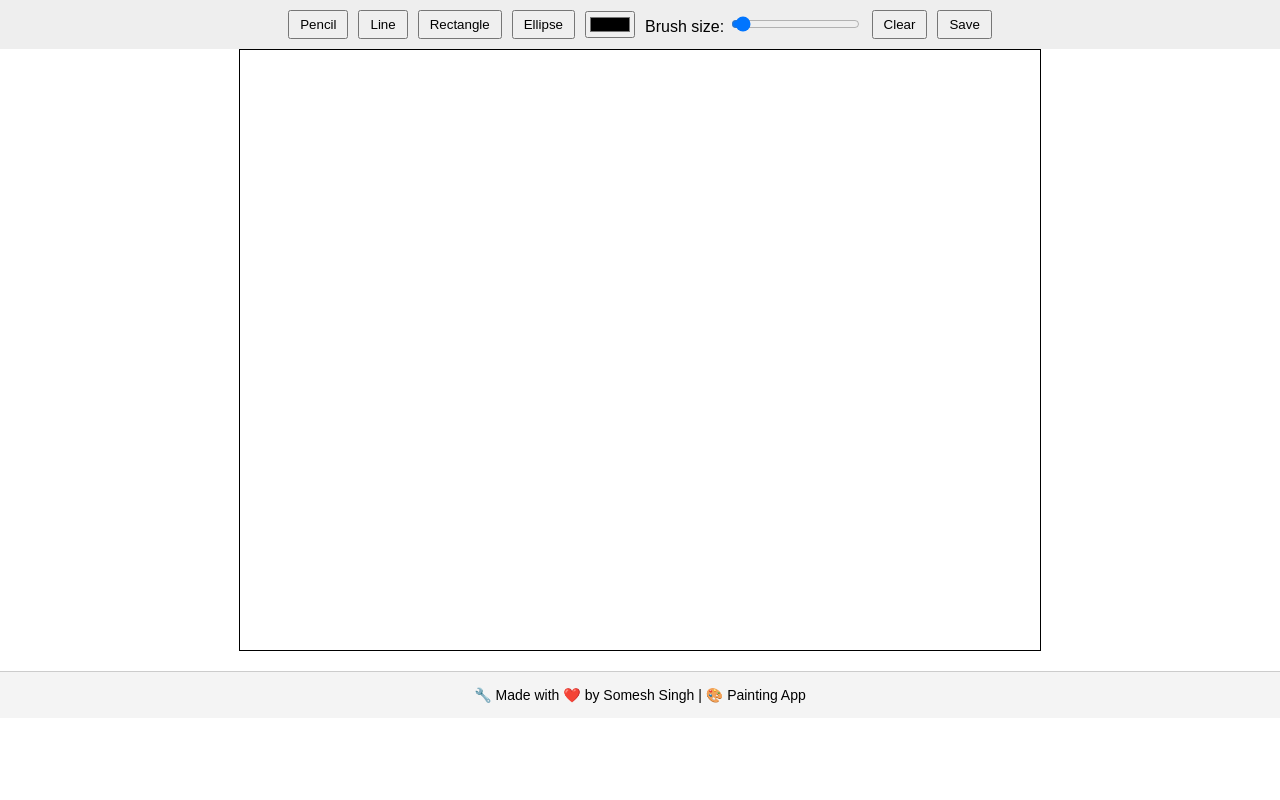
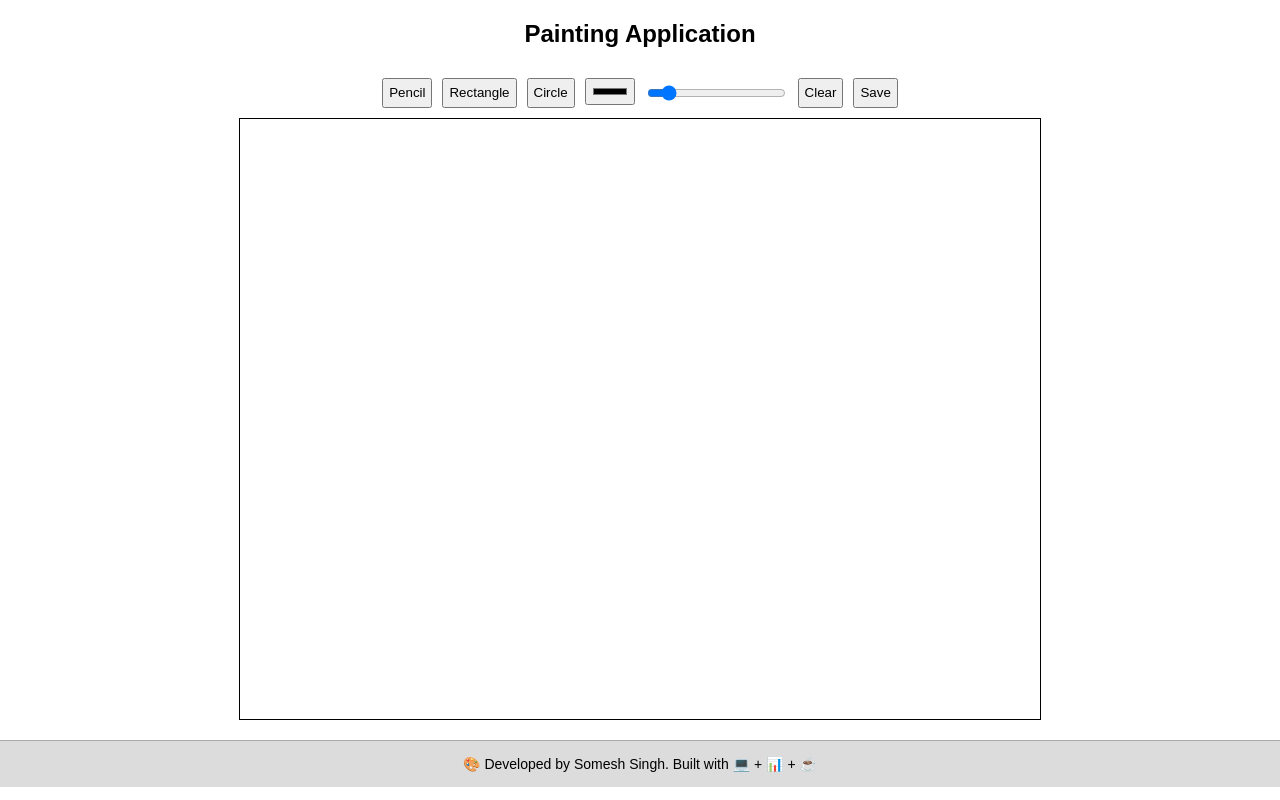
Before and after one commit to someshsingh-7251/Online-Painting-Website, a plain HTML site: page Index.html in a window 1280 px wide. Drawn offline with Linux system fonts and the light colour scheme.

Commit message:
Index.html

```diff
--- a/Index.html
+++ b/Index.html
@@ -1,136 +1,132 @@
 <!DOCTYPE html>
 <html lang="en">
   <head>
-  <meta charset="UTF-8"/>
-  <meta name="viewport" content="width=device-width, initial-scale=1.0"/>
-  <title>Painting Application</title>
+    <meta charset="UTF-8" />
+    <meta name="viewport" content="width=device-width, initial-scale=1.0" />
+    <title>Paint App</title>
     <style>
-    /* === INLINE CSS START === */
-    body, html { margin: 0; padding: 0; font-family: Arial, sans-serif; }
-    #canvas { border: 1px solid #000; touch-action: none; display: block; margin: auto; }
-    .toolbar {
+      body {
+        margin: 0;
+        font-family: sans-serif;
         display: flex;
-      padding: 10px;
-      background: #eee;
+        flex-direction: column;
         align-items: center;
+      }
+      canvas {
+        border: 1px solid black;
+        margin-top: 10px;
+        touch-action: none;
+      }
+      .tools {
+        display: flex;
+        gap: 10px;
+        flex-wrap: wrap;
         justify-content: center;
-      flex-wrap: wrap;
-      gap: 10px;
+        margin-top: 10px;
       }
-    .toolbar button {
-      padding: 5px 10px;
-      cursor: pointer;
-    }
-    .toolbar input[type="color"],
-    .toolbar input[type="range"] {
-      cursor: pointer;
+      .tools input[type="color"],
+      .tools input[type="range"],
+      .tools button {
+        padding: 5px;
       }
       footer {
+        margin-top: 20px;
+        padding: 15px;
         text-align: center;
-      padding: 15px;
-      background: #f4f4f4;
         font-size: 14px;
-      margin-top: 20px;
-      border-top: 1px solid #ccc;
+        background: #dcdcdc; /* Grey background */
+        width: 100%;
+        border-top: 1px solid #aaa;
       }
-    /* === INLINE CSS END === */
+      footer a {
+        color: #333;
+        text-decoration: none;
+        font-weight: bold;
+      }
     </style>
   </head>
   <body>
+    <h2>Painting Application</h2>
 
-  <div class="toolbar">
-    <button id="pencil">Pencil</button>
-    <button id="line">Line</button>
-    <button id="rect">Rectangle</button>
-    <button id="ellipse">Ellipse</button>
-    <input type="color" id="color-picker" value="#000000"/>
-    <label>Brush size:
-      <input type="range" id="brush-size" min="1" max="50" value="3"/>
-    </label>
-    <button id="clear">Clear</button>
-    <button id="save">Save</button>
+    <div class="tools">
+      <button onclick="setTool('pencil')">Pencil</button>
+      <button onclick="setTool('rectangle')">Rectangle</button>
+      <button onclick="setTool('circle')">Circle</button>
+      <input type="color" id="color" value="#000000" />
+      <input type="range" id="size" min="1" max="50" value="5" />
+      <button onclick="clearCanvas()">Clear</button>
+      <button onclick="saveImage()">Save</button>
     </div>
 
     <canvas id="canvas" width="800" height="600"></canvas>
 
-  <footer>
-    🔧 Made with ❤️ by Somesh Singh | 🎨 Painting App
-  </footer>
+    <footer>🎨 Developed by Somesh Singh. Built with 💻 + 📊 + ☕</footer>
 
     <script>
-    // === INLINE JS START ===
-    const canvas = document.getElementById('canvas');
-    const ctx = canvas.getContext('2d');
-    let tool = 'pencil';
+      const canvas = document.getElementById("canvas");
+      const ctx = canvas.getContext("2d");
       let drawing = false;
+      let tool = "pencil";
       let startX, startY;
-    let brushColor = '#000';
-    let brushSize = 3;
 
-    // Toolbar elements
-    document.getElementById('pencil').onclick = () => tool = 'pencil';
-    document.getElementById('line').onclick = () => tool = 'line';
-    document.getElementById('rect').onclick = () => tool = 'rect';
-    document.getElementById('ellipse').onclick = () => tool = 'ellipse';
-    document.getElementById('color-picker').oninput = e => brushColor = e.target.value;
-    document.getElementById('brush-size').oninput = e => brushSize = e.target.value;
-    document.getElementById('clear').onclick = () => ctx.clearRect(0, 0, canvas.width, canvas.height);
-    document.getElementById('save').onclick = () => {
-      const link = document.createElement('a');
-      link.download = 'painting.png';
-      link.href = canvas.toDataURL('image/png');
-      link.click();
-    };
+      const colorPicker = document.getElementById("color");
+      const sizePicker = document.getElementById("size");
 
-    canvas.onpointerdown = (e) => {
+      canvas.addEventListener("mousedown", (e) => {
         drawing = true;
-      startX = e.offsetX; startY = e.offsetY;
-      if (tool === 'pencil') {
+        startX = e.offsetX;
+        startY = e.offsetY;
+        if (tool === "pencil") {
           ctx.beginPath();
           ctx.moveTo(startX, startY);
         }
-    };
+      });
 
-    canvas.onpointermove = (e) => {
+      canvas.addEventListener("mousemove", (e) => {
         if (!drawing) return;
-      const x = e.offsetX, y = e.offsetY;
-      ctx.strokeStyle = brushColor;
-      ctx.lineWidth = brushSize;
-      if (tool === 'pencil') {
+        const x = e.offsetX;
+        const y = e.offsetY;
+        ctx.strokeStyle = colorPicker.value;
+        ctx.lineWidth = sizePicker.value;
+        if (tool === "pencil") {
           ctx.lineTo(x, y);
           ctx.stroke();
         }
-    };
+      });
 
-    canvas.onpointerup = (e) => {
+      canvas.addEventListener("mouseup", (e) => {
         if (!drawing) return;
         drawing = false;
-      const x2 = e.offsetX, y2 = e.offsetY;
-      ctx.strokeStyle = brushColor;
-      ctx.lineWidth = brushSize;
+        const x = e.offsetX;
+        const y = e.offsetY;
+        ctx.strokeStyle = colorPicker.value;
+        ctx.lineWidth = sizePicker.value;
         ctx.beginPath();
-      if (tool === 'line') {
-        ctx.moveTo(startX, startY);
-        ctx.lineTo(x2, y2);
-        ctx.stroke();
-      } else if (tool === 'rect') {
-        ctx.strokeRect(startX, startY, x2 - startX, y2 - startY);
-      } else if (tool === 'ellipse') {
-        ctx.ellipse(
-          (startX + x2) / 2,
-          (startY + y2) / 2,
-          Math.abs(x2 - startX) / 2,
-          Math.abs(y2 - startY) / 2,
-          0, 0, 2 * Math.PI
+        if (tool === "rectangle") {
+          ctx.strokeRect(startX, startY, x - startX, y - startY);
+        } else if (tool === "circle") {
+          const radius = Math.sqrt(
+            Math.pow(x - startX, 2) + Math.pow(y - startY, 2)
           );
+          ctx.arc(startX, startY, radius, 0, Math.PI * 2);
           ctx.stroke();
         }
-    };
+      });
 
-    // Disable context menu on canvas
-    canvas.oncontextmenu = e => e.preventDefault();
-    // === INLINE JS END ===
+      function setTool(selectedTool) {
+        tool = selectedTool;
+      }
+
+      function clearCanvas() {
+        ctx.clearRect(0, 0, canvas.width, canvas.height);
+      }
+
+      function saveImage() {
+        const link = document.createElement("a");
+        link.download = "my_drawing.png";
+        link.href = canvas.toDataURL();
+        link.click();
+      }
     </script>
-
   </body>
 </html>
```
Lines whose indentation alone changed are shown as unchanged.
